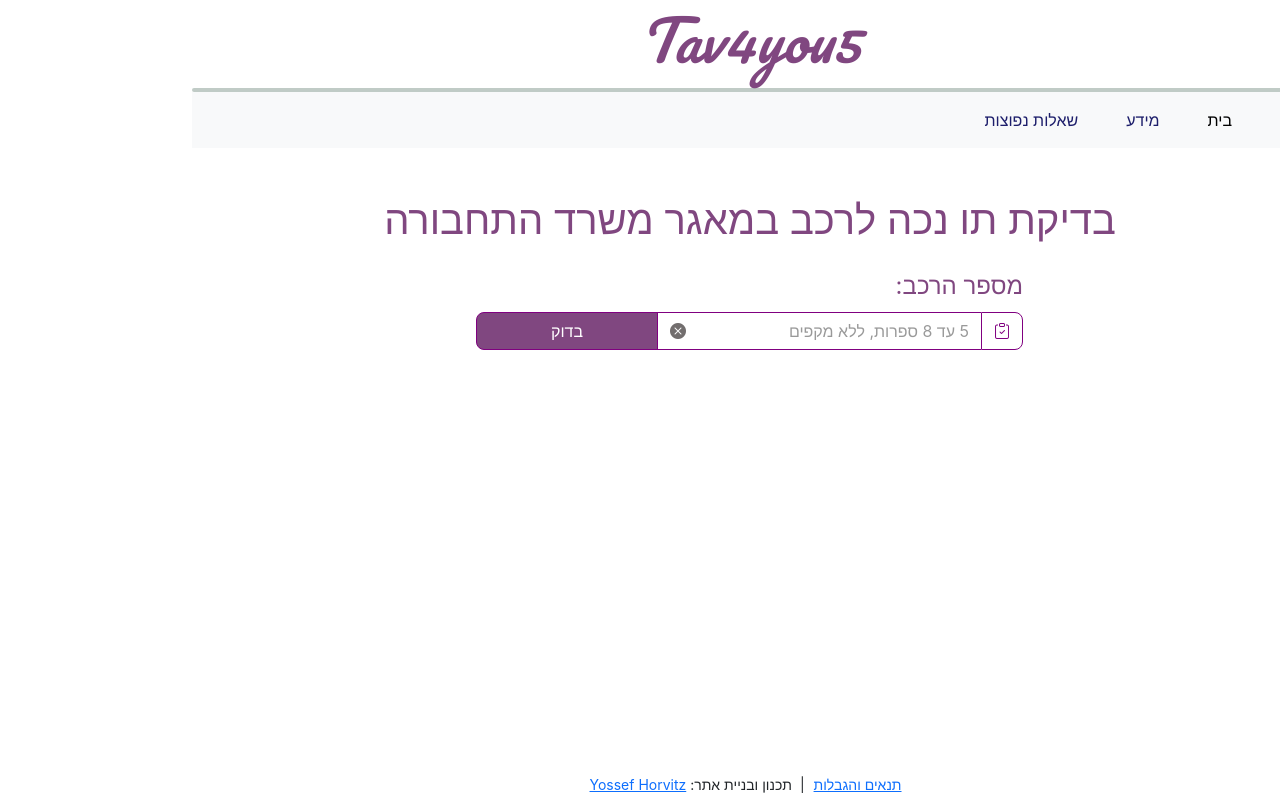
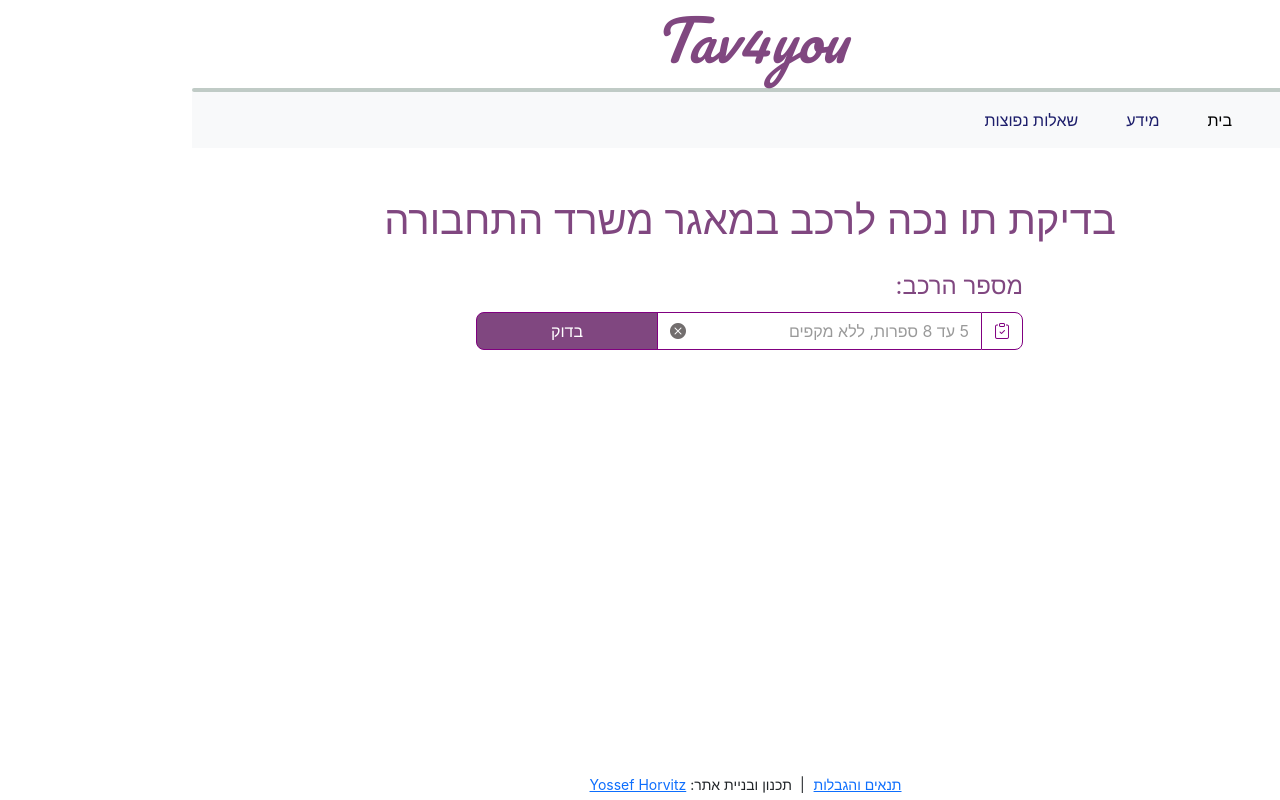
Before and after one commit to yosefhor/check_tav_client, a React (Create React App) app: page / in a window 1280 px wide. Built offline with nearby package versions, Linux system fonts and the light colour scheme; a web font is replaced by a local one.

Commit message:
remove "5"

```diff
--- a/src/components/header.jsx
+++ b/src/components/header.jsx
@@ -14,7 +14,7 @@ export default function Header() {
     return (
         <header className=' sticky-top bg-white'>
             <Link to='/' className=' d-flex align-items-center justify-content-center text-decoration-none' style={{ height: 'calc(50px + 3vw)' }}>
-                <h1 id='main_logo'>Tav4you5</h1>
+                <h1 id='main_logo'>Tav4you</h1>
             </Link>
             <hr className=' rounded border-4 my-0 text-success-emphasis' />
             <div className="navbar navbar-expand-md bg-body-tertiary">
```
